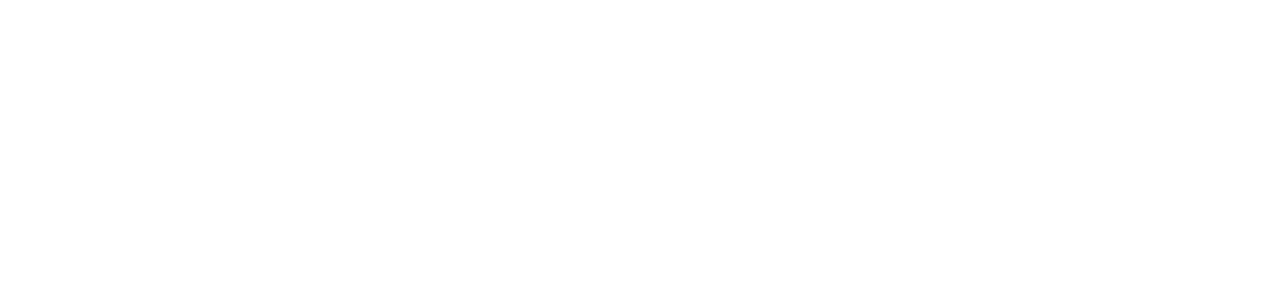
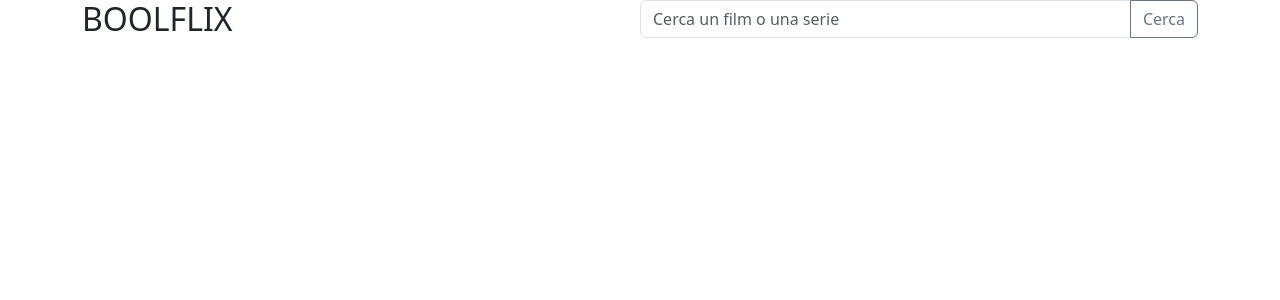
Before and after one commit to AndreaMinelli/vite-boolflix, a Vue app: page / in a window 1280 px wide. Shown: the top 300 px of the page. Built offline with nearby package versions, Linux system fonts and the light colour scheme.

Commit message:
Creato modulo TextForm

```diff
--- a/index.html
+++ b/index.html
@@ -1,5 +1,5 @@
 <!DOCTYPE html>
-<html lang="en">
+<html lang="it">
   <head>
     <meta charset="UTF-8" />
     <link rel="icon" type="image/ico" href="/favicon.ico" />
--- a/package.json
+++ b/package.json
@@ -10,6 +10,7 @@
   },
   "dependencies": {
     "axios": "^1.2.4",
+    "bootstrap": "^5.3.0-alpha1",
     "vue": "^3.2.45"
   },
   "devDependencies": {
--- a/src/App.vue
+++ b/src/App.vue
@@ -1,9 +1,16 @@
 <script>
+import axios from "axios";
+// import { store } from "./components/data/store";
+import { dbMovieUri, apiKey } from "./components/data";
+import AppHeader from "./AppHeader.vue";
 export default {
   name: "BoolFlix",
+  components: { AppHeader },
 };
 </script>
 
-<template></template>
+<template>
+  <app-header></app-header>
+</template>
 
 <style></style>
--- /dev/null
+++ b/src/AppHeader.vue
@@ -0,0 +1,22 @@
+<script>
+import TextForm from "./components/ui_components/TextForm.vue";
+export default {
+  name: "AppHeader",
+  components: { TextForm },
+};
+</script>
+
+<template>
+  <header>
+    <div class="container d-flex justify-content-between">
+      <h2>BOOLFLIX</h2>
+      <text-form
+        placeholder="Cerca un film o una serie"
+        :btnClasses="['btn-outline-secondary']"
+        btnLabel="Cerca"
+        class="w-50"></text-form>
+    </div>
+  </header>
+</template>
+
+<style></style>
--- a/src/components/data/index.js
+++ b/src/components/data/index.js
@@ -0,0 +1,4 @@
+const dbMovieUri = "https://api.themoviedb.org/3/";
+const apiKey = "api_key=9d2c9c2fc783a64d569f5996a25f85aa";
+
+export { dbMovieUri, apiKey };
--- /dev/null
+++ b/src/components/ui_components/TextForm.vue
@@ -0,0 +1,19 @@
+<script>
+export default {
+  name: "TextForm",
+  props: {
+    placeholder: String,
+    btnLabel: String,
+    btnClasses: Array,
+  },
+};
+</script>
+
+<template>
+  <form class="input-group mb-3">
+    <input type="text" class="form-control" :placeholder="placeholder" />
+    <button class="btn" :class="btnClasses">{{ btnLabel }}</button>
+  </form>
+</template>
+
+<style scoped></style>
```
Also changed, not shown: 1 other file (tests, documents, lock files or other folders).
